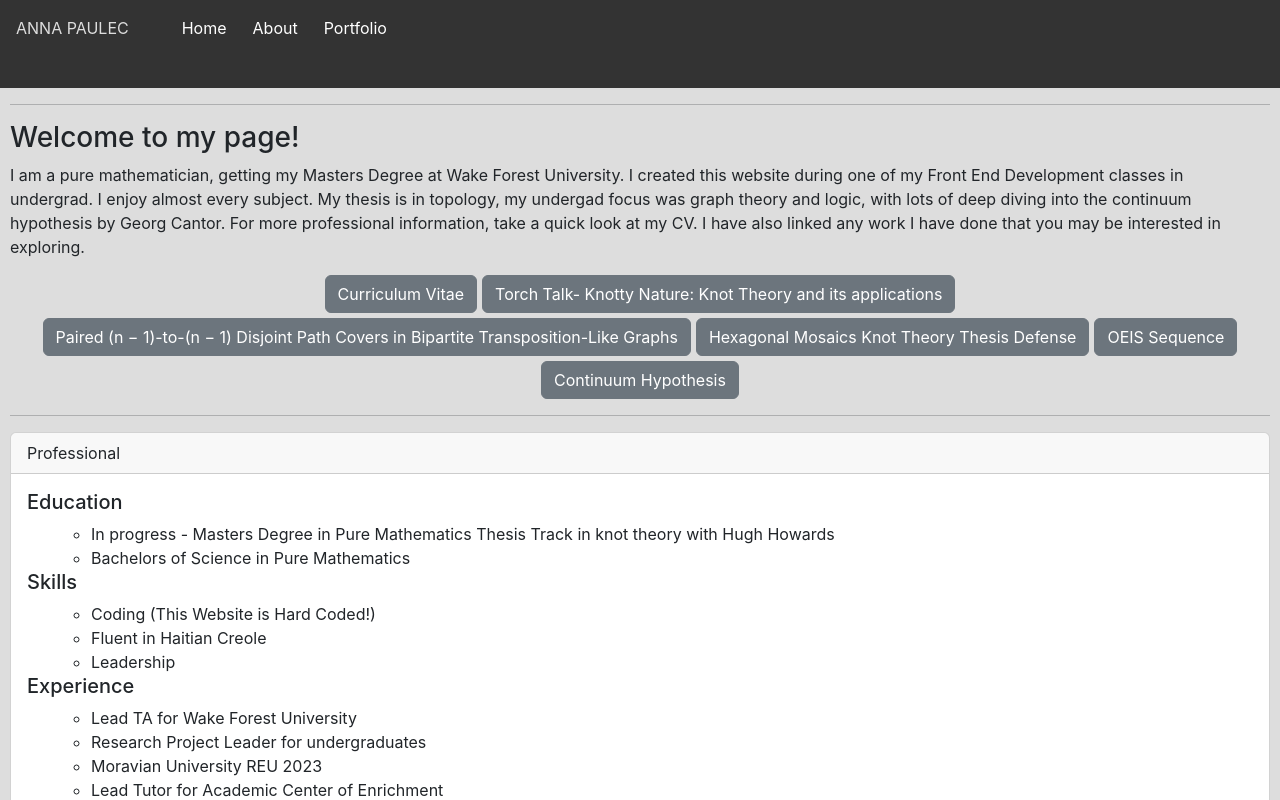
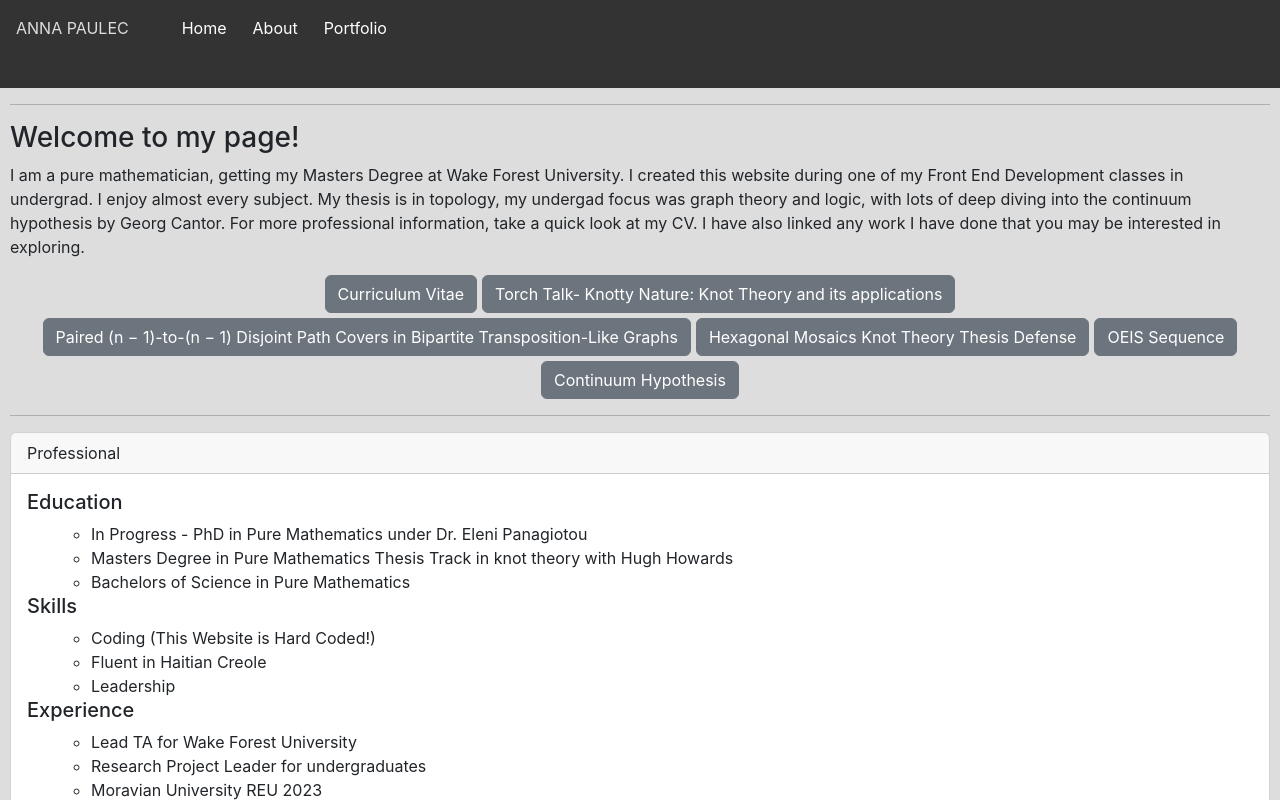
Before and after one commit to acoleman-5302/reactWebsite, a React (Vite) app: page /about in a window 1280 px wide. Shown: the top 800 px of the page. Built offline with nearby package versions, Linux system fonts and the light colour scheme; no server answers; a web font is replaced by a local one.

Commit message:
add Eleni

```diff
--- a/src/pages/About.jsx
+++ b/src/pages/About.jsx
@@ -33,7 +33,8 @@ const About = () => {
               <h5 className="card-title">Education</h5>
               <ul className="card-text">
                 <ul>
-                  <li>In progress - Masters Degree in Pure Mathematics Thesis Track in knot theory with Hugh Howards</li>
+                  <li>In Progress - PhD in Pure Mathematics under Dr. Eleni Panagiotou</li>
+                  <li>Masters Degree in Pure Mathematics Thesis Track in knot theory with Hugh Howards</li>
                   <li>Bachelors of Science in Pure Mathematics</li>
                 </ul>
               </ul>
```
